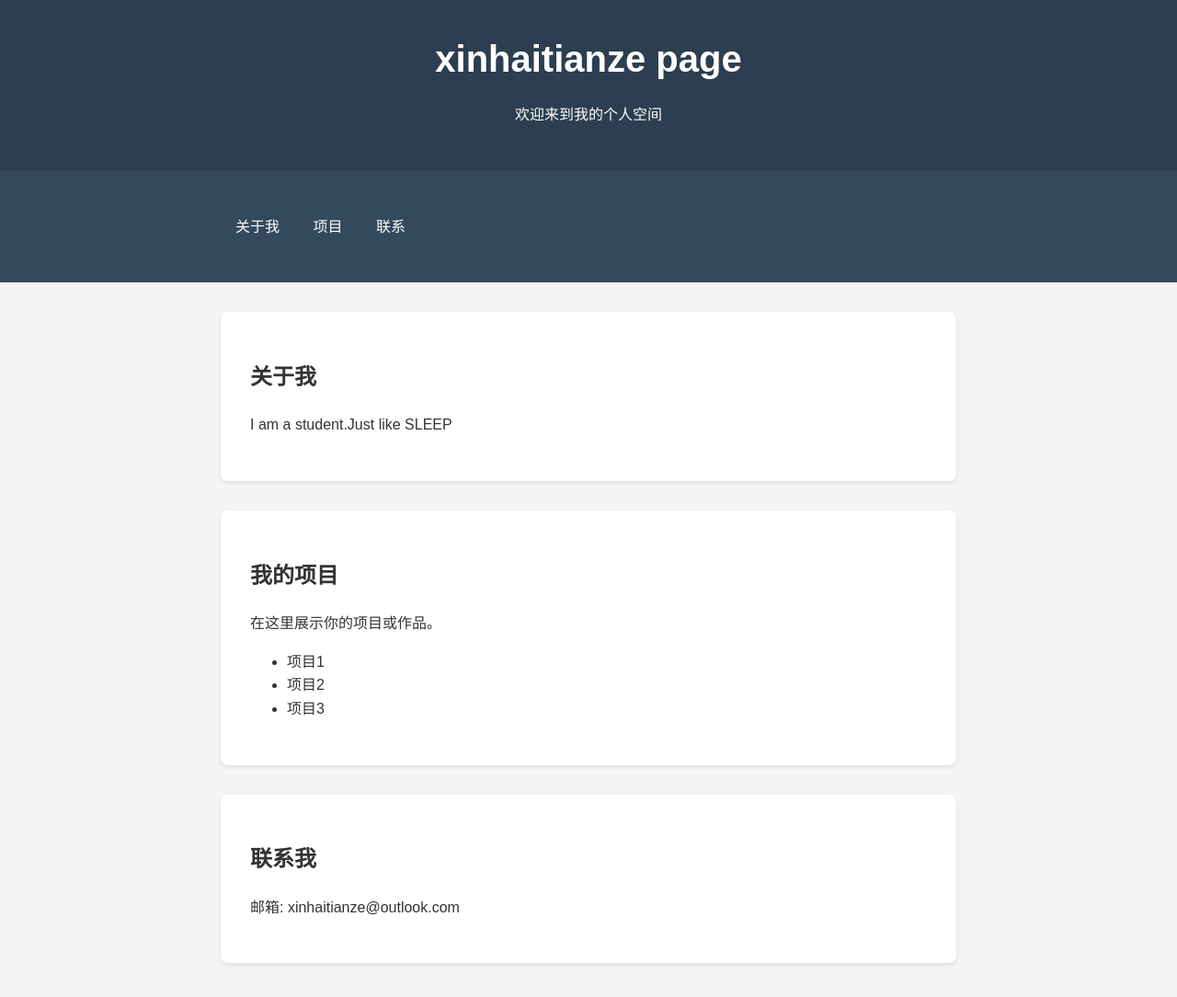
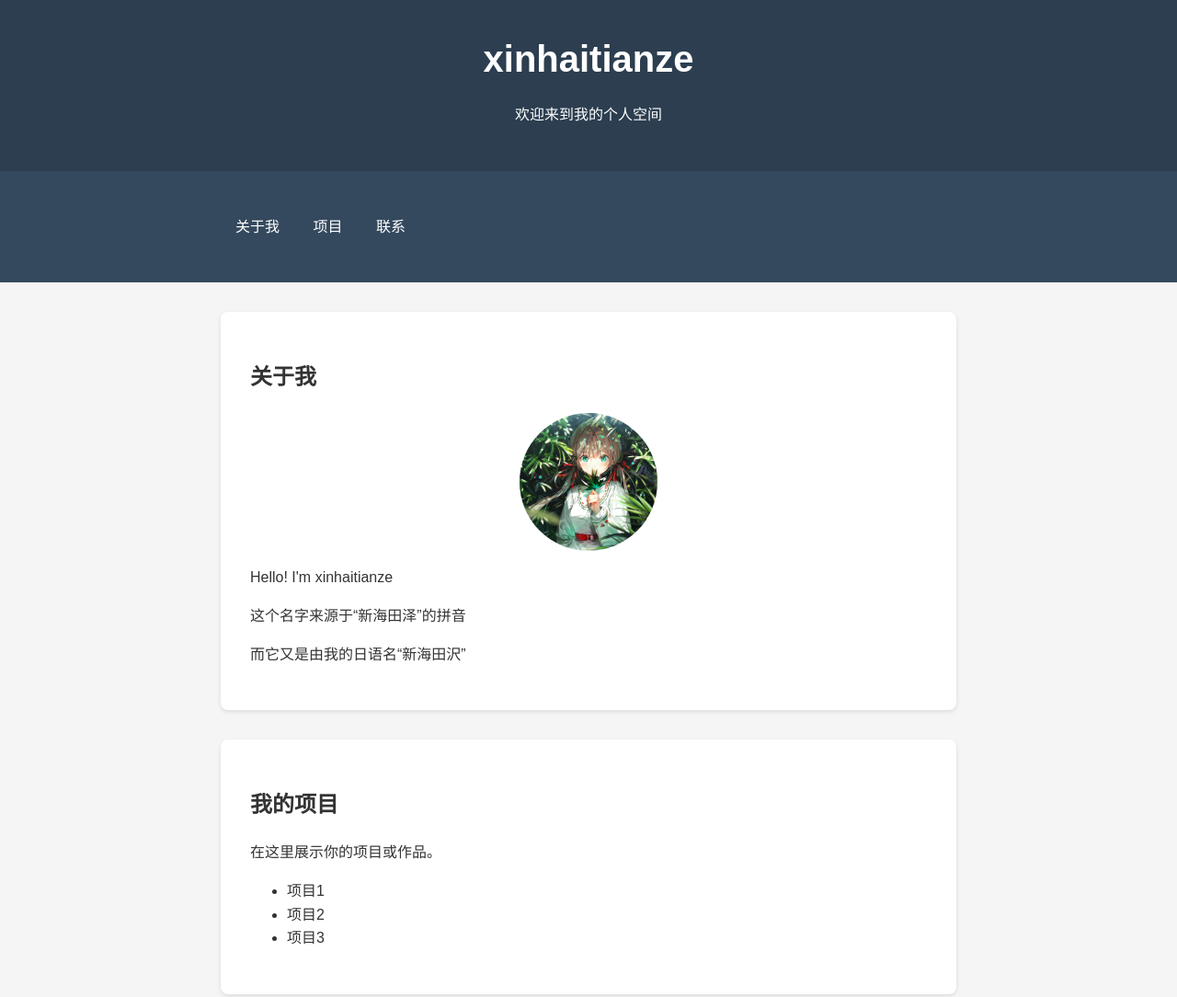
Before and after one commit to xinhaitianze/xinhaitianze.github.io, a plain HTML site: page index.html in a window 1280 px wide. Shown: the top 1084 px of the page at 92% size. Drawn offline with Linux system fonts and the light colour scheme.

Commit message:
Update index.html

```diff
--- a/index.html
+++ b/index.html
@@ -57,7 +57,7 @@
 </head>
 <body>
     <header>
-        <h1>xinhaitianze page</h1>
+        <h1>xinhaitianze</h1>
         <p>欢迎来到我的个人空间</p>
     </header>
 
@@ -72,7 +72,10 @@
     <div class="container">
         <section id="about" class="intro">
             <h2>关于我</h2>
-            <p>I am a student.Just like SLEEP</p>
+            <img src="image/this_is_me.jpg" alt="我的头像" style="width:150px; border-radius:50%; margin:10px auto; display:block;">
+            <p>Hello! I'm xinhaitianze</p>
+            <p>这个名字来源于“新海田泽”的拼音</p>
+            <p>而它又是由我的日语名“新海田沢”</p>
         </section>
 
         <section id="projects" class="intro">
```
